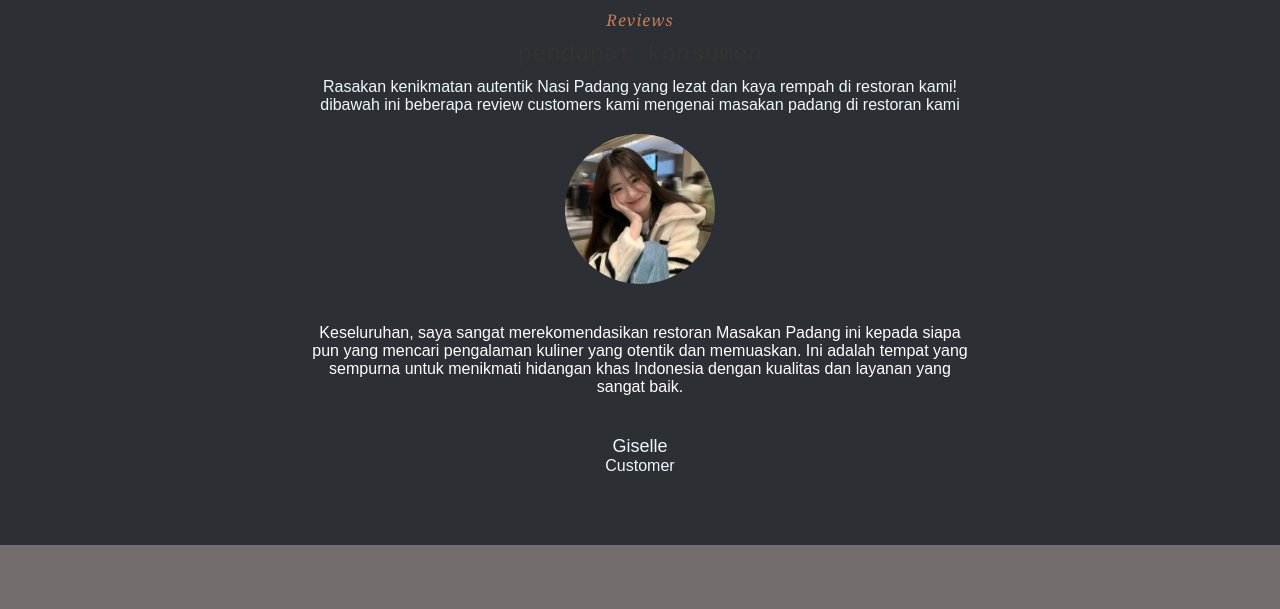
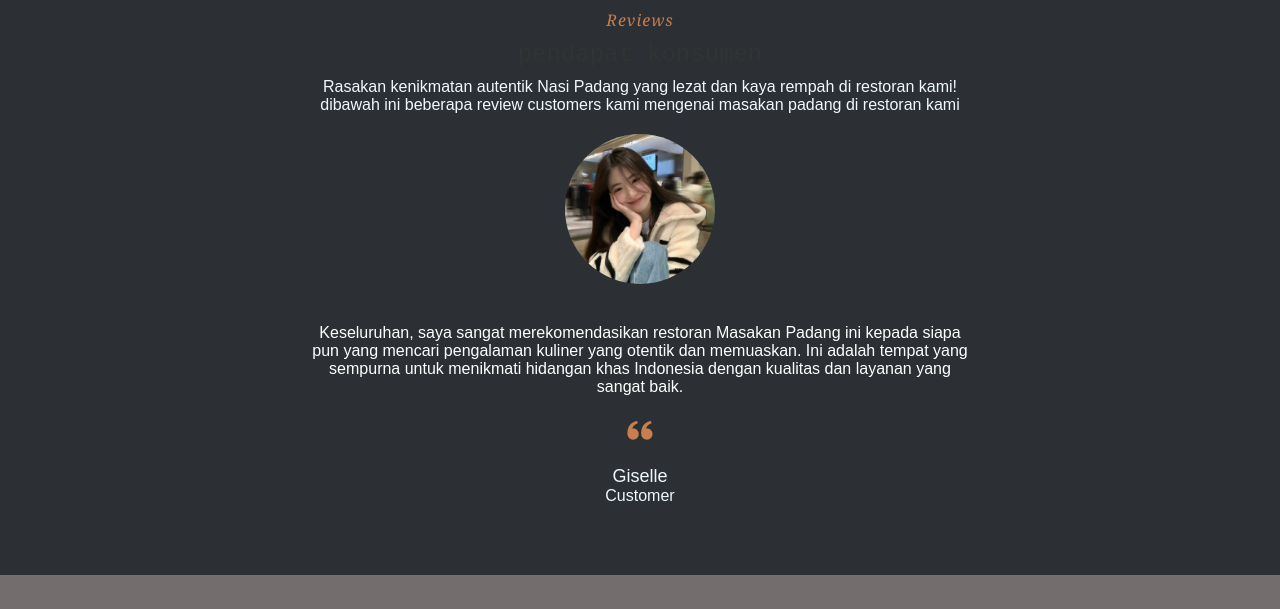
Before and after one commit to SandRune/PemWeb, a plain HTML site: page Web Masakan Padangg/Review.html in a window 1280 px wide. Shown: the part 61-670 px from the top of the page. Drawn offline with nearby package versions, Linux system fonts and the light colour scheme.

Commit message:
Update Review.html

```diff
--- a/Web Masakan Padangg/Review.html
+++ b/Web Masakan Padangg/Review.html
@@ -8,7 +8,8 @@
 
     <link rel="stylesheet" href="https://unpkg.com/swiper/swiper-bundle.min.css">
 
-
+         <!-- Boxicons -->
+        <link href='https://unpkg.com/boxicons@2.1.2/css/boxicons.min.css' rel='stylesheet'>
     <!-- CSS -->
     <link rel="stylesheet" href="css/style.css">
 
```
